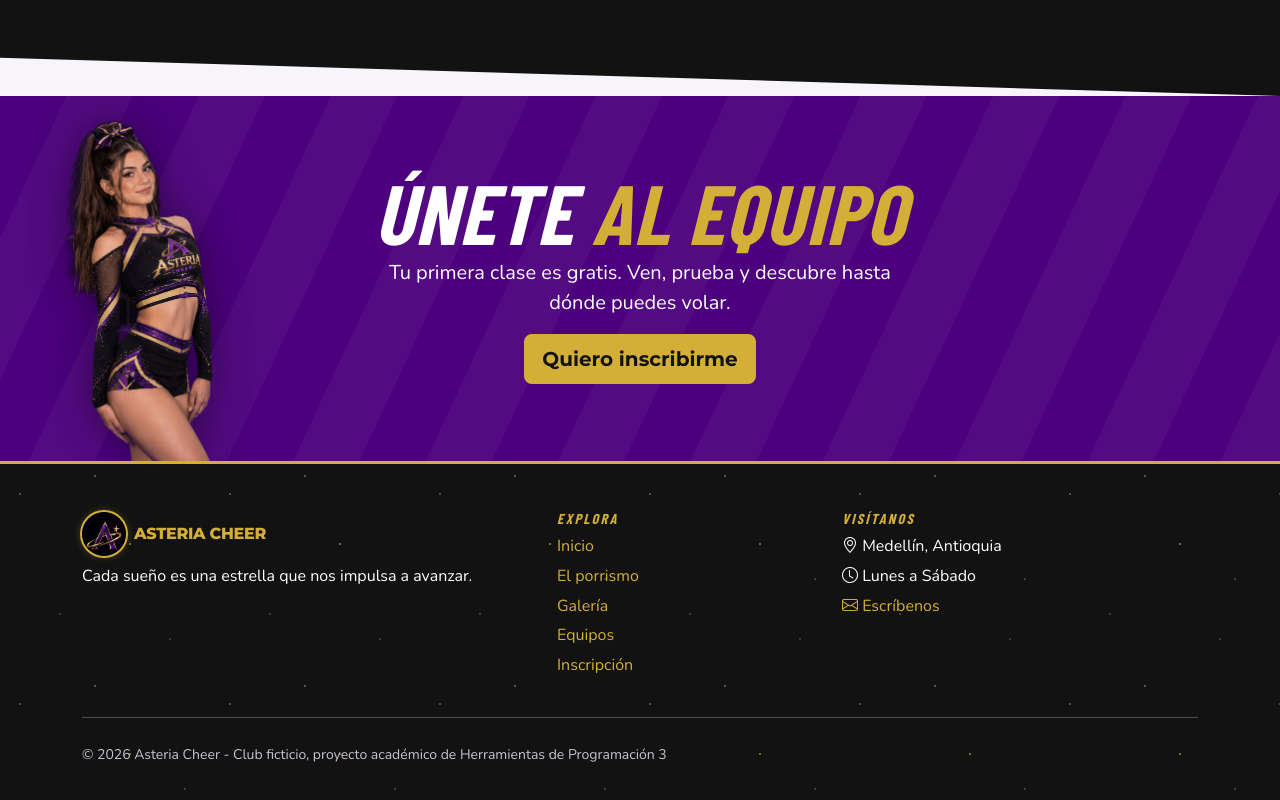
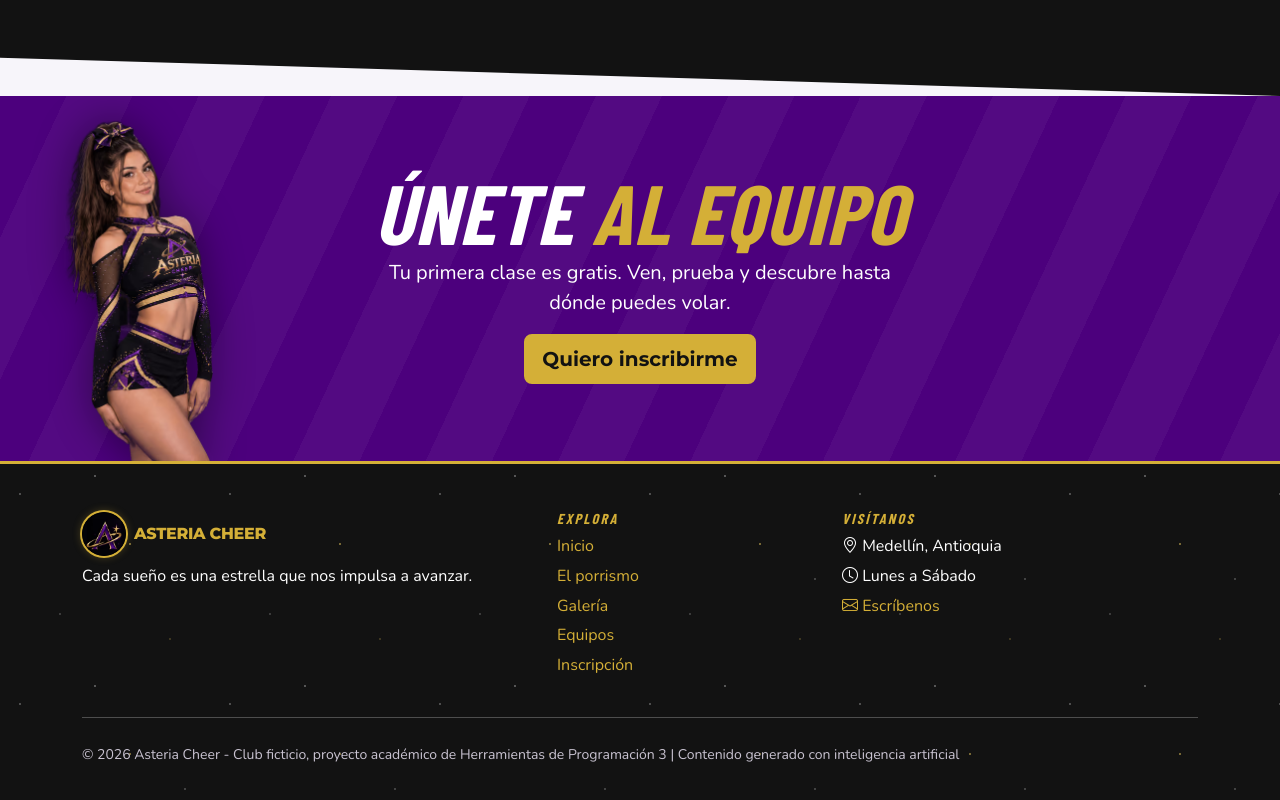
Before and after one commit to Valen-17/asteria-cheer-valentina-perez, a website: page index.html in a window 1280 px wide. Shown: the part 4400-5200 px from the top of the page. Drawn offline with nearby package versions, Linux system fonts and the light colour scheme; a web font is replaced by a local one.

Commit message:
docs: ajustes de texto en inicio e inscripción
- Pie de página del inicio: aviso de contenido generado con inteligencia artificial
- Qué llevar: texto de hidratación más corto

```diff
--- a/index.html
+++ b/index.html
@@ -345,7 +345,7 @@
     <!-- 8. Llamado a la acción -->
     <section class="cta-final con-marca-agua" aria-labelledby="titulo-cta">
       <span class="marca-agua" aria-hidden="true">Asteria</span>
-      <!-- Animadora recortada (PNG sin fondo): sale desde el borde inferior izquierdo; solo en escritorio -->
+      <!-- Animadora recortada: sale desde el borde inferior izquierdo, solo en pc -->
       <picture class="animadora-cta">
         <source type="image/avif" srcset="img/animadora-asteria-300.avif 300w, img/animadora-asteria-581.avif 581w" sizes="18rem">
         <source type="image/webp" srcset="img/animadora-asteria-300.webp 300w, img/animadora-asteria-581.webp 581w" sizes="18rem">
@@ -394,7 +394,8 @@
         </div>
       </div>
       <hr class="my-4 opacity-25">
-      <small>&copy; <span data-anio>2026</span> Asteria Cheer - Club ficticio, proyecto académico de Herramientas de Programación 3</small>
+      <small>&copy; <span data-anio>2026</span> Asteria Cheer - Club ficticio, proyecto académico de Herramientas de Programación 3
+        | Contenido generado con inteligencia artificial</small>
     </div>
   </footer>
 
```
Also changed, not shown: contacto.html (+1 -1 lines).
